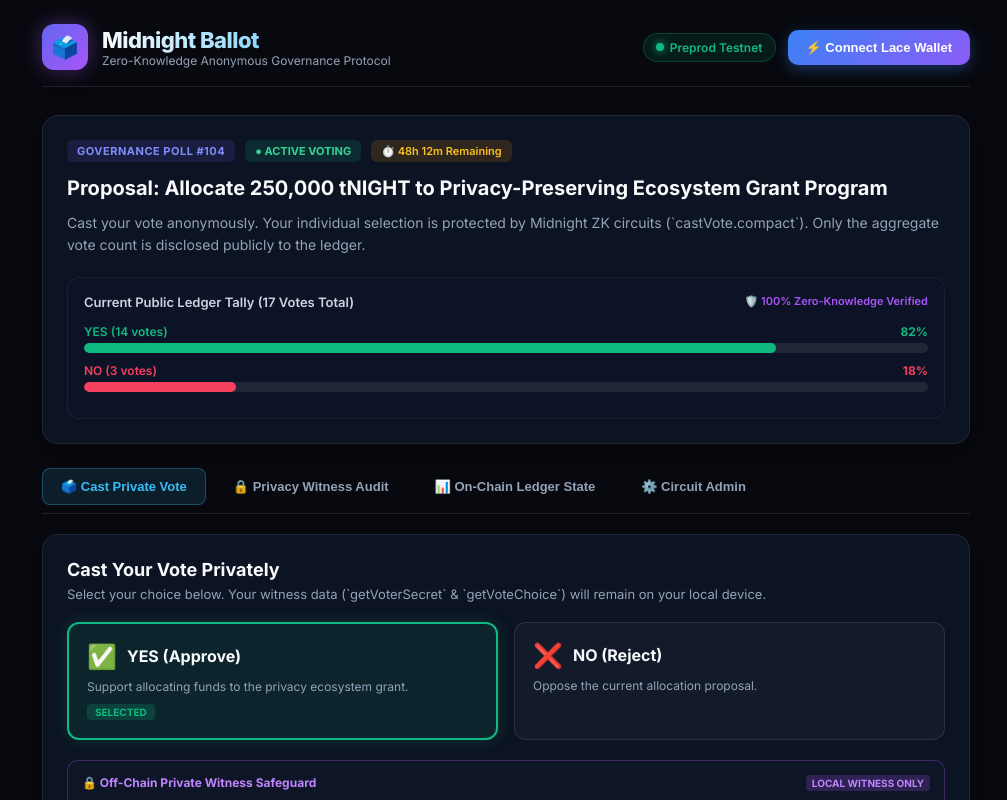
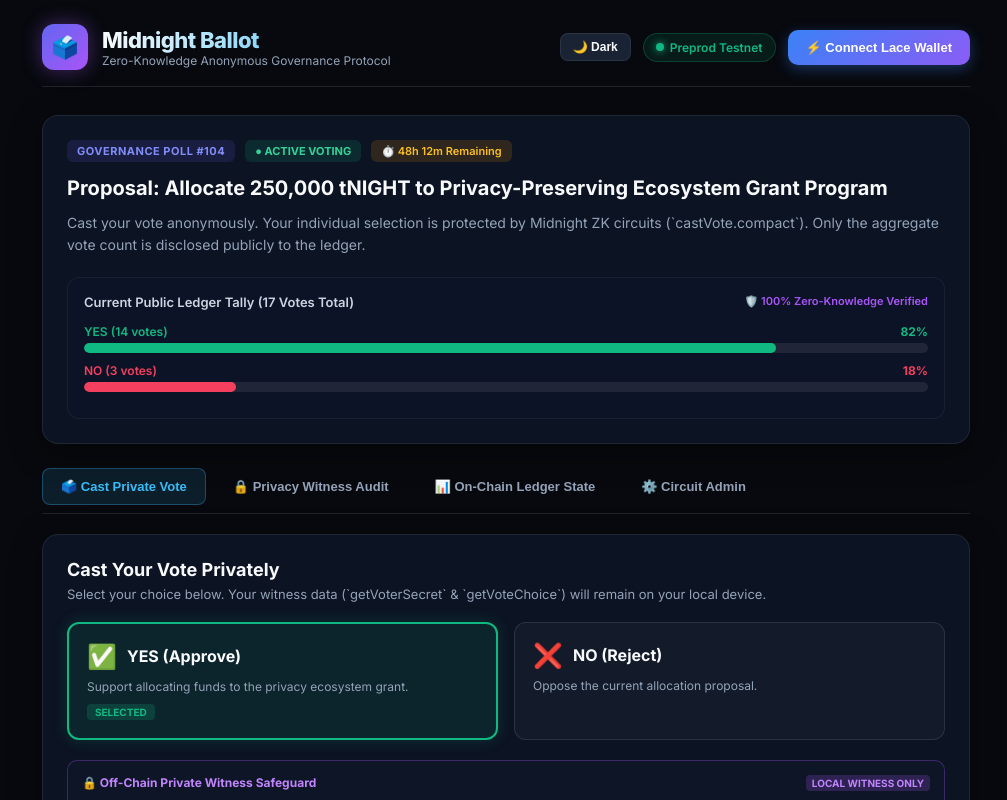
Before and after one commit to ashishh-tech/midnight-ballot, a Next.js app in the folder frontend/: page / in a window 1280 px wide. Shown: the top 800 px of the page, without its empty margins (134-1141 px from the left). Built offline with nearby package versions, Linux system fonts and the light colour scheme.

Commit message:
feat: add interactive light/dark theme toggle setting to frontend

```diff
--- a/frontend/BallotApp.tsx
+++ b/frontend/BallotApp.tsx
@@ -1,4 +1,4 @@
-import React, { useState } from 'react';
+import React, { useState, useEffect } from 'react';
 
 interface WalletState {
   isConnected: boolean;
@@ -14,7 +14,12 @@
 }
 
 export default function BallotApp() {
+  const [theme, setTheme] = useState<'dark' | 'light'>('dark');
   const [wallet, setWallet] = useState<WalletState>({ isConnected: false });
+
+  useEffect(() => {
+    document.documentElement.setAttribute('data-theme', theme);
+  }, [theme]);
   const [activeTab, setActiveTab] = useState<'vote' | 'audit' | 'ledger' | 'admin'>('vote');
   const [voteChoice, setVoteChoice] = useState<'yes' | 'no'>('yes');
   const [isVoting, setIsVoting] = useState(false);
@@ -116,6 +121,14 @@
         </div>
 
         <div style={styles.headerRight}>
+          <button
+            onClick={() => setTheme(prev => prev === 'dark' ? 'light' : 'dark')}
+            style={styles.themeToggleBtn}
+            title="Toggle Light/Dark Theme"
+          >
+            {theme === 'dark' ? '🌙 Dark' : '☀️ Light'}
+          </button>
+
           <div style={styles.networkBadge}>
             <span style={styles.statusDot}></span>
             <span>Preprod Testnet</span>
@@ -490,6 +503,21 @@
     borderRadius: '50%',
     backgroundColor: '#10b981',
     boxShadow: '0 0 8px #10b981'
+  } as React.CSSProperties,
+
+  themeToggleBtn: {
+    padding: '6px 12px',
+    fontSize: '12px',
+    fontWeight: 700,
+    color: 'var(--text-main)',
+    backgroundColor: 'var(--bg-card-hover)',
+    border: '1px solid var(--border-color)',
+    borderRadius: '8px',
+    cursor: 'pointer',
+    display: 'flex',
+    alignItems: 'center',
+    gap: '6px',
+    transition: 'all 0.2s'
   } as React.CSSProperties,
 
   connectBtn: {
--- a/frontend/styles/globals.css
+++ b/frontend/styles/globals.css
@@ -6,30 +6,46 @@
   box-sizing: border-box;
 }
 
-:root {
-  --bg-dark: #07090e;
+/* Default Dark Theme Variables */
+:root, [data-theme='dark'] {
+  --bg-main: #07090e;
   --bg-card: rgba(15, 23, 42, 0.75);
   --bg-card-hover: rgba(30, 41, 59, 0.85);
+  --border-color: rgba(255, 255, 255, 0.08);
   --border-glow: rgba(99, 102, 241, 0.25);
-  --accent-cyan: #38bdf8;
-  --accent-purple: #a855f7;
-  --accent-emerald: #10b981;
-  --accent-rose: #f43f5e;
   --text-main: #f8fafc;
   --text-muted: #94a3b8;
+  --text-title: #ffffff;
+  --box-shadow: 0 8px 32px 0 rgba(0, 0, 0, 0.37);
+  --mesh-opacity: 0.15;
+}
+
+/* Light Theme Overrides */
+[data-theme='light'] {
+  --bg-main: #f8fafc;
+  --bg-card: rgba(255, 255, 255, 0.9);
+  --bg-card-hover: rgba(241, 245, 249, 0.95);
+  --border-color: rgba(0, 0, 0, 0.08);
+  --border-glow: rgba(99, 102, 241, 0.15);
+  --text-main: #0f172a;
+  --text-muted: #475569;
+  --text-title: #0f172a;
+  --box-shadow: 0 8px 32px 0 rgba(0, 0, 0, 0.08);
+  --mesh-opacity: 0.08;
 }
 
 html, body {
   width: 100%;
   min-height: 100vh;
-  background-color: var(--bg-dark);
+  background-color: var(--bg-main);
   color: var(--text-main);
   font-family: 'Inter', -apple-system, BlinkMacSystemFont, sans-serif;
   -webkit-font-smoothing: antialiased;
   overflow-x: hidden;
+  transition: background-color 0.3s ease, color 0.3s ease;
 }
 
-/* Background Animated Gradient Mesh */
+/* Background Mesh */
 body::before {
   content: '';
   position: fixed;
@@ -38,29 +54,14 @@
   width: 100vw;
   height: 100vh;
   background:
-    radial-gradient(circle at 15% 20%, rgba(99, 102, 241, 0.15) 0%, transparent 45%),
-    radial-gradient(circle at 85% 75%, rgba(168, 85, 247, 0.12) 0%, transparent 50%),
-    radial-gradient(circle at 50% 50%, rgba(16, 185, 129, 0.08) 0%, transparent 60%);
+    radial-gradient(circle at 15% 20%, rgba(99, 102, 241, var(--mesh-opacity)) 0%, transparent 45%),
+    radial-gradient(circle at 85% 75%, rgba(168, 85, 247, var(--mesh-opacity)) 0%, transparent 50%),
+    radial-gradient(circle at 50% 50%, rgba(16, 185, 129, var(--mesh-opacity)) 0%, transparent 60%);
   pointer-events: none;
   z-index: -1;
 }
 
 /* Animations */
-@keyframes pulseGlow {
-  0%, 100% { opacity: 0.6; transform: scale(1); }
-  50% { opacity: 1; transform: scale(1.02); }
-}
-
-@keyframes floatAnim {
-  0%, 100% { transform: translateY(0px); }
-  50% { transform: translateY(-6px); }
-}
-
-@keyframes spinSlow {
-  0% { transform: rotate(0deg); }
-  100% { transform: rotate(360deg); }
-}
-
 @keyframes slideUp {
   from { opacity: 0; transform: translateY(15px); }
   to { opacity: 1; transform: translateY(0); }
@@ -70,28 +71,19 @@
   animation: slideUp 0.4s ease-out forwards;
 }
 
-.animate-pulse-glow {
-  animation: pulseGlow 4s infinite ease-in-out;
-}
-
-.animate-float {
-  animation: floatAnim 6s infinite ease-in-out;
-}
-
 /* Glassmorphism Utilities */
 .glass-panel {
   background: var(--bg-card);
   backdrop-filter: blur(16px);
   -webkit-backdrop-filter: blur(16px);
-  border: 1px solid rgba(255, 255, 255, 0.08);
+  border: 1px solid var(--border-color);
   border-radius: 16px;
-  box-shadow: 0 8px 32px 0 rgba(0, 0, 0, 0.37);
+  box-shadow: var(--box-shadow);
   transition: all 0.3s cubic-bezier(0.4, 0, 0.2, 1);
 }
 
 .glass-panel:hover {
   border-color: rgba(168, 85, 247, 0.3);
-  box-shadow: 0 12px 40px 0 rgba(168, 85, 247, 0.15);
 }
 
 /* Custom Scrollbar */
@@ -100,14 +92,10 @@
 }
 
 ::-webkit-scrollbar-track {
-  background: #090d16;
+  background: var(--bg-main);
 }
 
 ::-webkit-scrollbar-thumb {
-  background: #1e293b;
+  background: #334155;
   border-radius: 4px;
 }
-
-::-webkit-scrollbar-thumb:hover {
-  background: #334155;
-}
```
